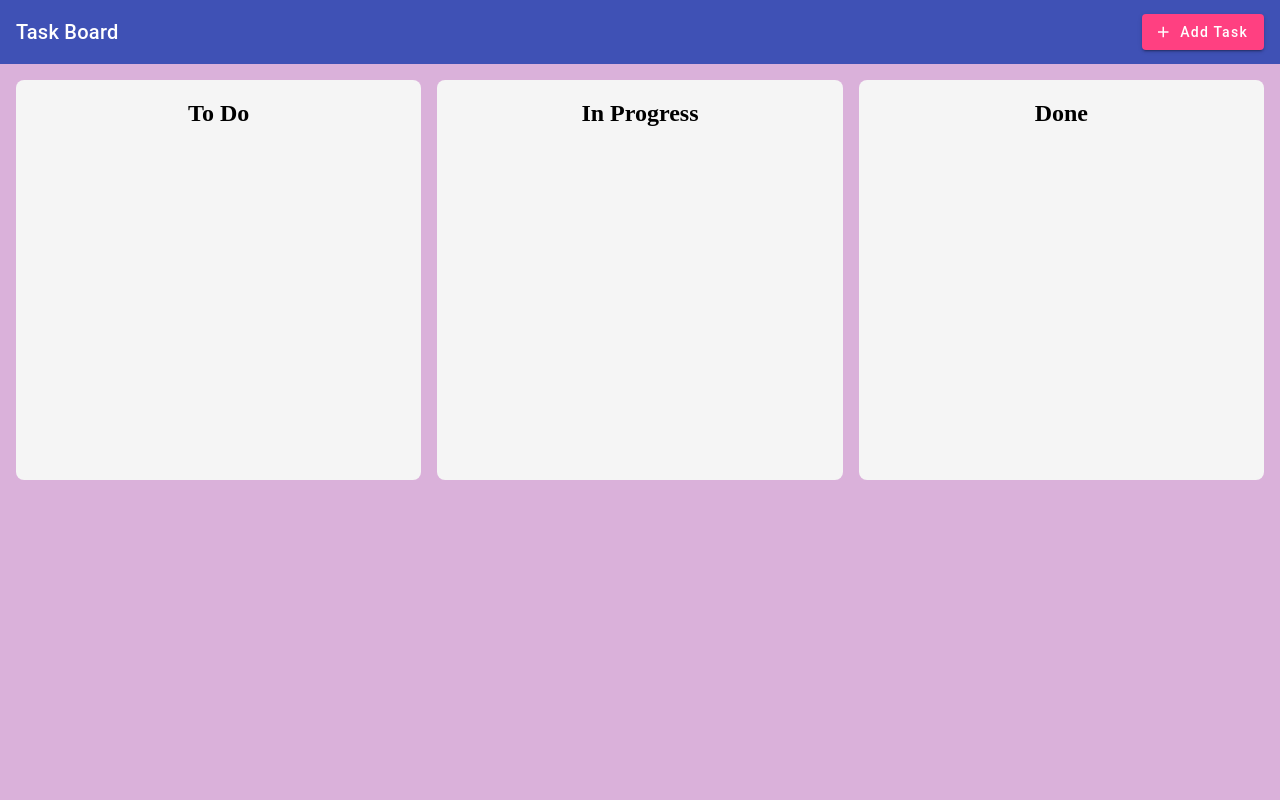
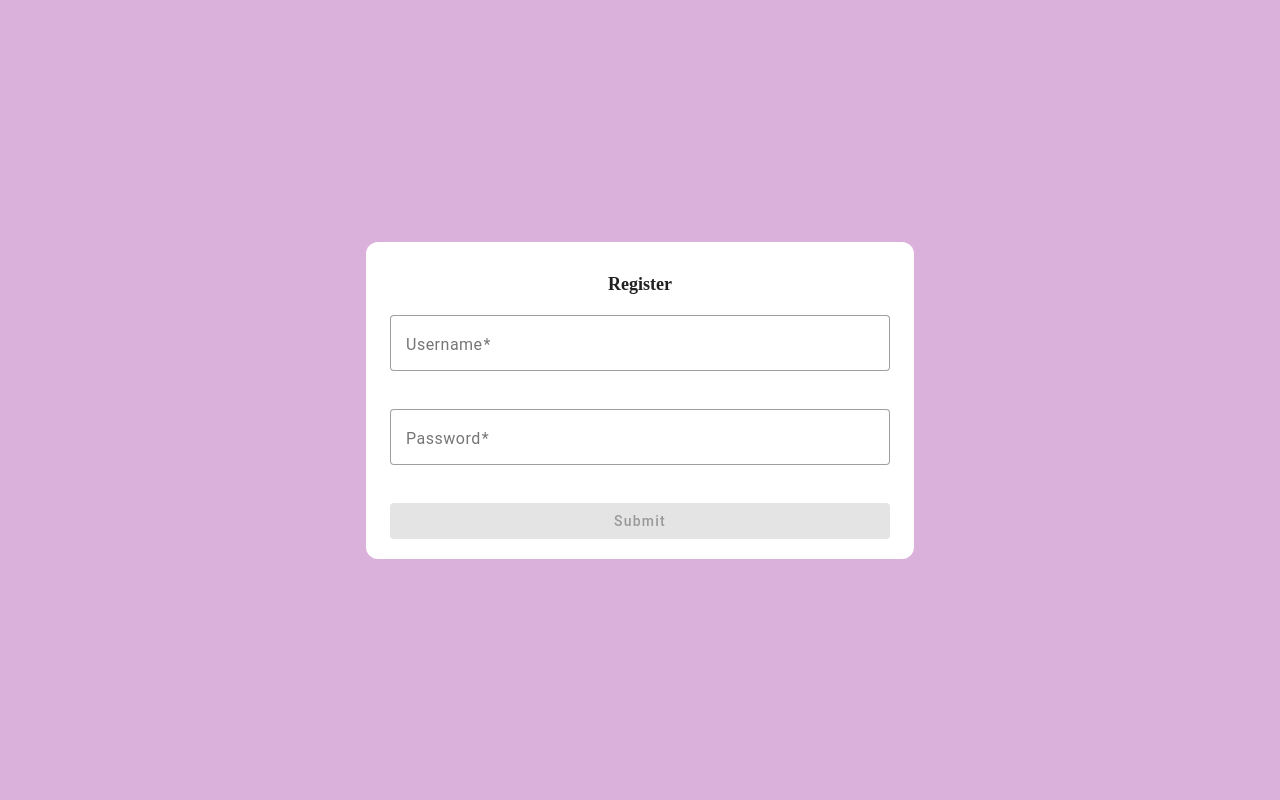
Before and after one commit to ZinaidaSaevska/TaskEasy, an Angular app: page /register in a window 1280 px wide. Shown: the top 800 px of the page. Built offline with nearby package versions, Linux system fonts and the light colour scheme.

Commit message:
feat:implement material for login and register

```diff
--- a/src/app/app.html
+++ b/src/app/app.html
@@ -3,7 +3,7 @@
 <!--  <a routerLink="/login">Login</a>-->
 <!--  <a routerLink="/register">Register</a>-->
 <!--</nav>-->
-<!--<router-outlet/>-->
+<router-outlet/>
 
 <mat-toolbar color="primary" xmlns="http://www.w3.org/1999/html">
   <span>Task Board</span>
--- a/src/app/login/login.css
+++ b/src/app/login/login.css
@@ -14,6 +14,7 @@
     display: flex;
     flex-direction: column;
     padding: 32px 24px 20px;
+    border-radius: 12px;
     gap: 20px;
   }
 
@@ -23,20 +24,10 @@
     font-size: 18px;
   }
 
-  .form {
+  .login-form {
     display: flex;
     flex-direction: column;
     gap: 16px;
-  }
-
-  .form-group {
-    display: flex;
-    flex-direction: column;
-    gap: 2px;
-  }
-
-  .form-group input {
-    padding: 12px 16px;
   }
 
   .form-container .submit-btn {
@@ -50,4 +41,8 @@
     padding: 12px 16px;
     margin: 12px 0;
   }
+
+  .full-width {
+    width: 100%;
+  }
 }
--- a/src/app/login/login.html
+++ b/src/app/login/login.html
@@ -1,16 +1,25 @@
 <div class="main-container">
   <div class="form-container">
     <div class="login-label">Login</div>
-    <form [formGroup]="loginForm" (ngSubmit)="submit()" class="form">
-      <div class="form-group">
-        <input type="text" formControlName="username" placeholder="Enter your username">
-      </div>
+    <form [formGroup]="loginForm" (ngSubmit)="submit()" class="login-form">
+      <mat-form-field appearance="outline" class="full-width">
+        <mat-label>Username</mat-label>
+        <input matInput formControlName="username" placeholder="Enter your username">
 
-      <div class="form-group">
-        <input type="text" formControlName="password" placeholder="Enter your password">
-      </div>
+        @if (!isFormValid('username')) {
+          <mat-error >Username is required</mat-error>
+        }
+      </mat-form-field>
 
-      <button class="submit-btn" type="submit">Submit</button>
+      <mat-form-field appearance="outline" class="full-width">
+        <mat-label>Password</mat-label>
+        <input matInput formControlName="password" placeholder="Enter your password">
+        @if (!isFormValid('password')) {
+          <mat-error>Password is required</mat-error>
+        }
+      </mat-form-field>
+
+      <button mat-raised-button color="primary" type="submit" [disabled]="loginForm.invalid">Submit</button>
     </form>
   </div>
 </div>
--- a/src/app/login/login.ts
+++ b/src/app/login/login.ts
@@ -1,11 +1,18 @@
 import { Component } from '@angular/core';
 import {FormBuilder, FormGroup, ReactiveFormsModule, Validators} from '@angular/forms';
 import {AuthService} from '../auth/AuthService';
+import {MatButton} from '@angular/material/button';
+import {MatError, MatFormField, MatInput, MatLabel} from '@angular/material/input';
 
 @Component({
   selector: 'app-login',
   imports: [
-    ReactiveFormsModule
+    ReactiveFormsModule,
+    MatButton,
+    MatError,
+    MatFormField,
+    MatInput,
+    MatLabel
   ],
   templateUrl: './login.html',
   styleUrl: './login.css',
@@ -27,6 +34,10 @@ export class Login {
     this.login()
   }
 
+  isFormValid(fieldName: string): boolean {
+    return this.loginForm.get(fieldName)?.hasError('required') || false
+  }
+
   private login() {
     const username = this.loginForm.get("username")?.value || ""
     const password = this.loginForm.get("password")?.value
--- a/src/app/register/register.css
+++ b/src/app/register/register.css
@@ -14,29 +14,20 @@
     display: flex;
     flex-direction: column;
     padding: 32px 24px 20px;
+    border-radius: 12px;
     gap: 20px;
   }
 
-  .login-label {
+  .register-label {
     text-align: center;
     font-weight: 600;
     font-size: 18px;
   }
 
-  .form {
+  .register-form {
     display: flex;
     flex-direction: column;
     gap: 16px;
-  }
-
-  .form-group {
-    display: flex;
-    flex-direction: column;
-    gap: 2px;
-  }
-
-  .form-group input {
-    padding: 12px 16px;
   }
 
   .form-container .submit-btn {
@@ -50,4 +41,8 @@
     padding: 12px 16px;
     margin: 12px 0;
   }
+
+  .full-width {
+    width: 100%;
+  }
 }
--- a/src/app/register/register.html
+++ b/src/app/register/register.html
@@ -1,16 +1,25 @@
 <div class="main-container">
   <div class="form-container">
-    <div class="login-label">Register</div>
-    <form [formGroup]="registerForm" (ngSubmit)="submit()" class="form">
-      <div class="form-group">
-        <input type="text" formControlName="username" placeholder="Enter your username">
-      </div>
+    <div class="register-label">Register</div>
+    <form [formGroup]="registerForm" (ngSubmit)="submit()" class="register-form">
+      <mat-form-field appearance="outline" class="full-width">
+        <mat-label>Username</mat-label>
+        <input matInput formControlName="username" placeholder="Enter your username">
 
-      <div class="form-group">
-        <input type="text" formControlName="password" placeholder="Enter your password">
-      </div>
+        @if (!isFormValid('username')) {
+          <mat-error >Username is required</mat-error>
+        }
+      </mat-form-field>
 
-      <button class="submit-btn" type="submit">Submit</button>
+      <mat-form-field appearance="outline" class="full-width">
+        <mat-label>Password</mat-label>
+        <input matInput formControlName="password" placeholder="Enter your password">
+        @if (!isFormValid('password')) {
+          <mat-error>Password is required</mat-error>
+        }
+      </mat-form-field>
+
+      <button mat-raised-button color="primary" type="submit" [disabled]="registerForm.invalid">Submit</button>
     </form>
   </div>
 </div>
--- a/src/app/register/register.ts
+++ b/src/app/register/register.ts
@@ -1,11 +1,20 @@
 import { Component } from '@angular/core';
 import {FormBuilder, FormGroup, ReactiveFormsModule, Validators} from '@angular/forms';
 import {AuthService} from '../auth/AuthService';
+import {MatFormField} from '@angular/material/form-field';
+import {MatInput} from '@angular/material/input';
+import {MatError, MatLabel} from '@angular/material/input';
+import {MatButton} from '@angular/material/button';
 
 @Component({
   selector: 'app-register',
   imports: [
-    ReactiveFormsModule
+    ReactiveFormsModule,
+    MatFormField,
+    MatInput,
+    MatLabel,
+    MatError,
+    MatButton
   ],
   templateUrl: './register.html',
   styleUrl: './register.css',
@@ -33,4 +42,8 @@ export class Register {
 
     this.auth.register(username, password)
   }
+
+  isFormValid(fieldName: string): boolean {
+    return this.registerForm.get(fieldName)?.hasError('required') || false
+  }
 }
```
